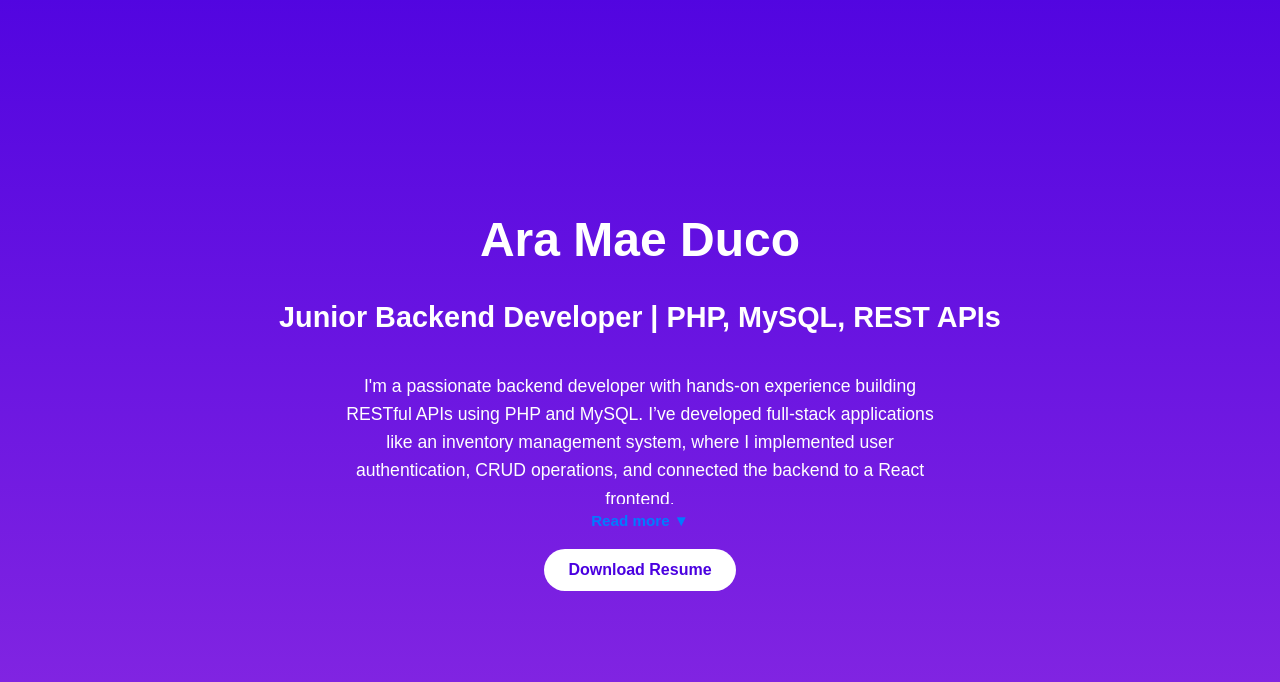
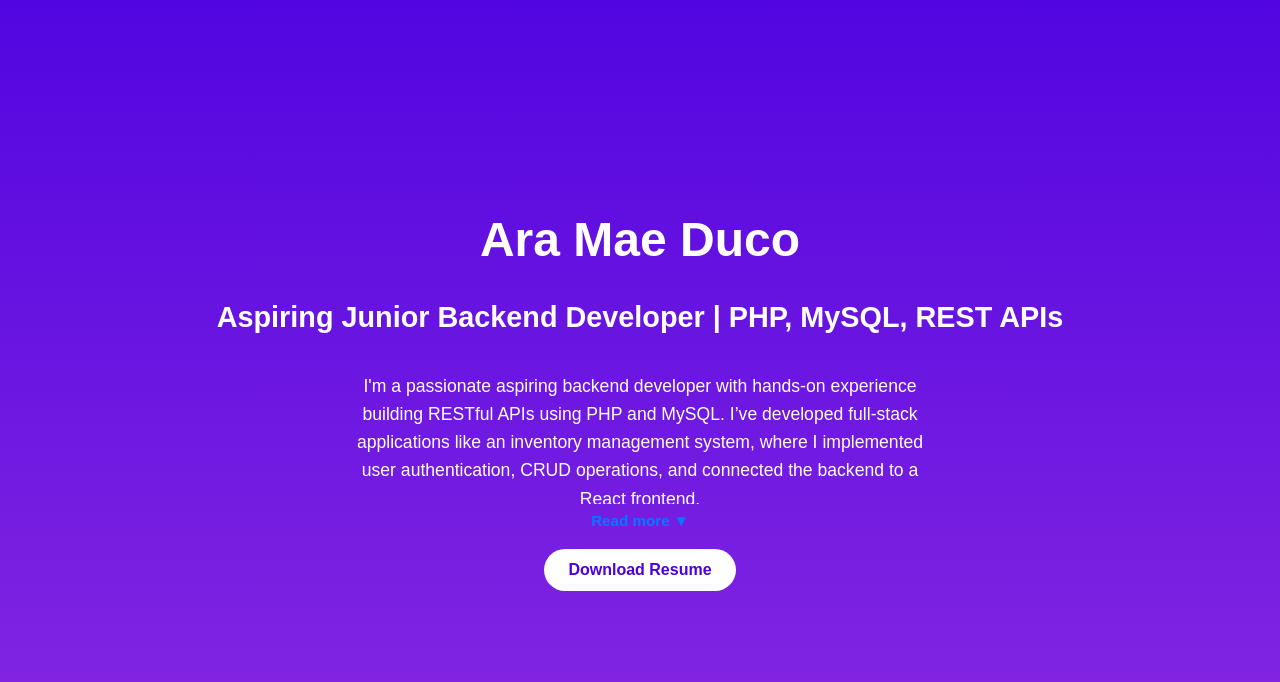
Before and after one commit to ara-11/portfolio-site, a React (Vite) app: page / in a window 1280 px wide. Shown: the part 118-800 px from the top of the page. Built offline with nearby package versions, Linux system fonts and the light colour scheme.

Commit message:
added "aspiring keyword" to the title. I'm so confident to call myself a junior backend developer when I don't really have a super solid background in backend development lol. But seriously, I will be one. And I will make it happen, padayon!

```diff
--- a/src/components/Header.jsx
+++ b/src/components/Header.jsx
@@ -11,19 +11,19 @@ function Header() {
   return (
     <section className="header">
       <h1 className="name">Ara Mae Duco</h1>
-      <h2 className="title">Junior Backend Developer | PHP, MySQL, REST APIs</h2>
+      <h2 className="title">Aspiring Junior Backend Developer | PHP, MySQL, REST APIs</h2>
 
       {/* Description Block */}
       <div className={`description-container ${expanded ? 'expanded' : ''}`}>
         <div className="description">
           <p>
-            I'm a passionate backend developer with hands-on experience building RESTful APIs using PHP and MySQL.
+            I'm a passionate aspiring backend developer with hands-on experience building RESTful APIs using PHP and MySQL.
             I’ve developed full-stack applications like an inventory management system, where I implemented user authentication,
             CRUD operations, and connected the backend to a React frontend.
           </p>
 
           <p>
-            I leverage online documentation, open-source resources, and tools like ChatGPT to learn and solve problems effectively.
+            I leverage online documentation, open-source resources, and tools like Generative AI to learn and solve problems effectively.
             My focus is on writing clean, functional backend code and continuously improving my understanding of backend architecture,
             security, and database management.
           </p>
```
Also changed, not shown: public/project2.png (deleted), 1 other file (tests, documents, lock files or other folders).
